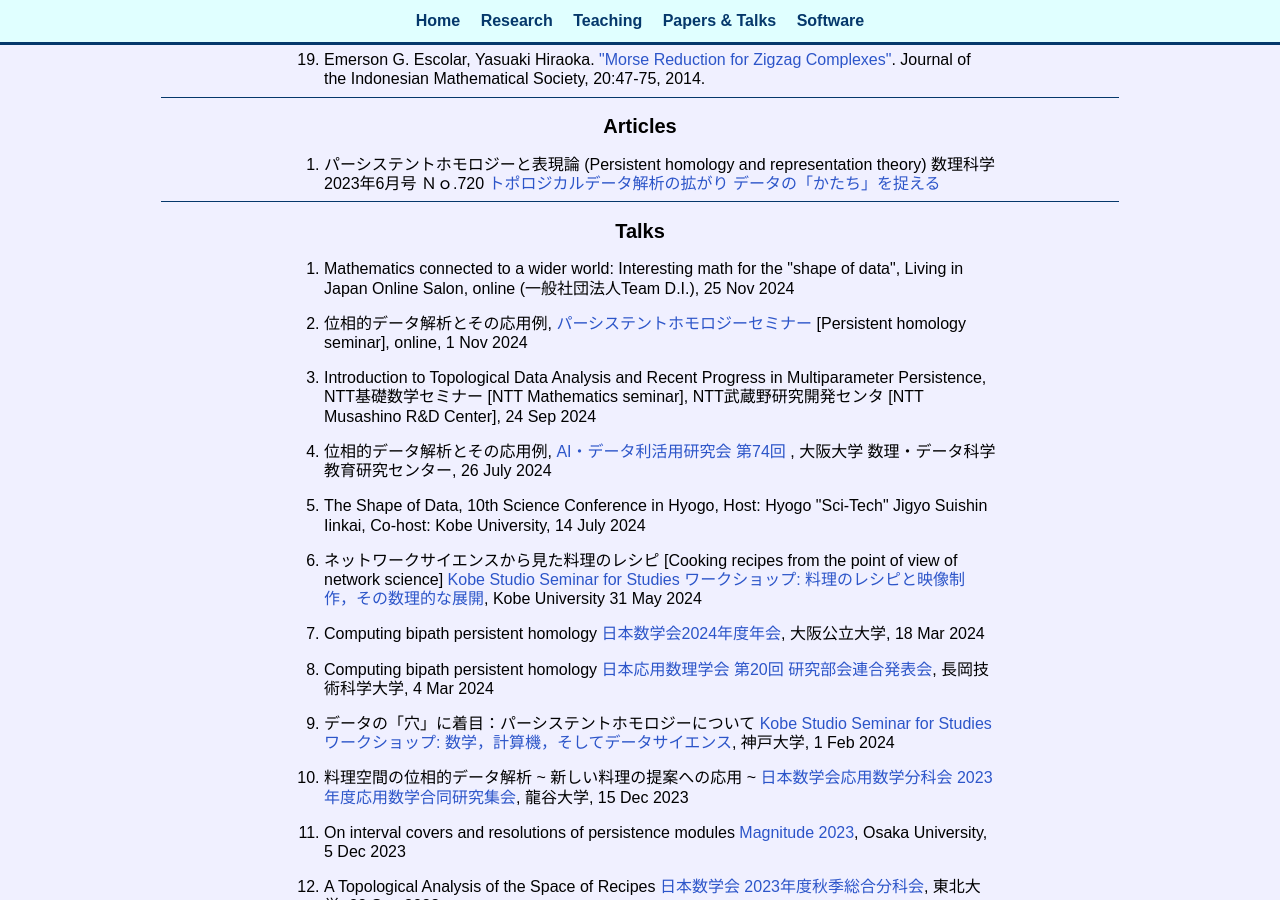
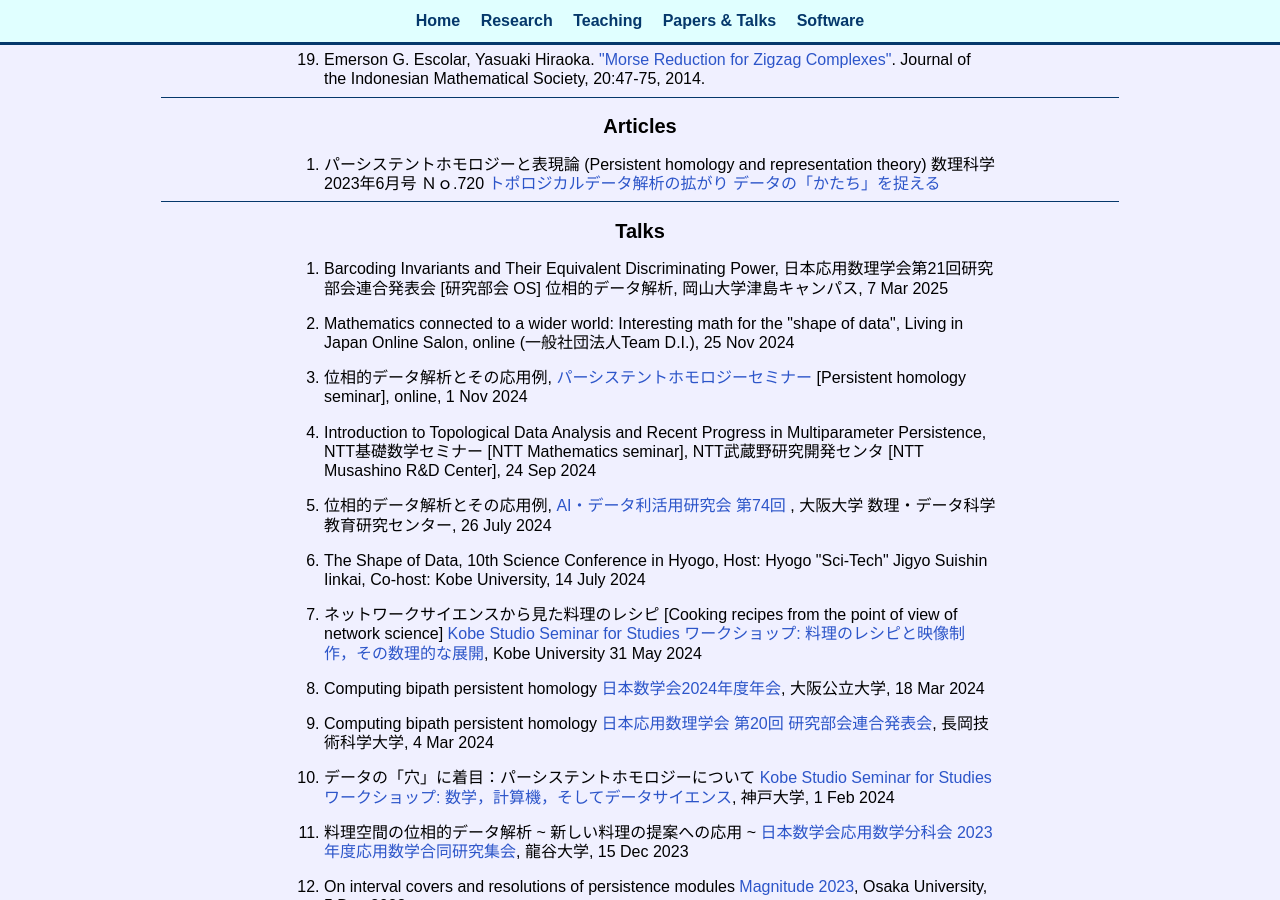
Before and after one commit to emerson-escolar/emerson-escolar.github.io, a Jekyll site: the page built from research_lists.html, in a window 1280 px wide and 900 px high, scrolled down 2099 px. Built offline with Jekyll 4.4.1, drawn with Linux system fonts in a browser that asks for light colours; some of the changed text lies outside the part shown.

Commit message:
add some new talks

```diff
--- a/research_lists.html
+++ b/research_lists.html
@@ -310,6 +310,13 @@ title: Emer's Papers & Talks
 <section>
   <h2> Talks </h2>
   <ol class="wordbox paperlist">
+    <li>
+      Barcoding Invariants and Their Equivalent Discriminating Power,
+      日本応用数理学会第21回研究部会連合発表会 [研究部会 OS] 位相的データ解析,
+      岡山大学津島キャンパス,
+      7 Mar 2025
+    </li>
+
     <li>
       Mathematics connected to a wider world:
       Interesting math for the "shape of data",
@@ -881,6 +888,13 @@ title: Emer's Papers & Talks
   <h2> Poster Presentations </h2>
   <ol class="wordbox paperlist">
     <li>
+      島田優多, エスカラ エマソン ガウ, 湯浅正洋 [登壇者：島田優多].
+      "レシピ空間の位相的な解析とその発展".
+      日本応用数理学会 若手の会 第10回学生研究発表会.
+      8 Mar 2025
+    </li>
+
+    <li>
       T. Nakamura, I. Okamoto, M. Yoshiwaki, E.G. Escolar, Y. Imoto, Y. Hiraoka, and M. Saitou (Presenter: T. Nakamura).
       "Topological clustering of scRNA-seq data during cynomolgus monkey peri-implantation development".
       (Poster Session) Germ Cell Programming in Vertebrate Biology, Medicine and Biotechnology. 19-24 May 2019
```
